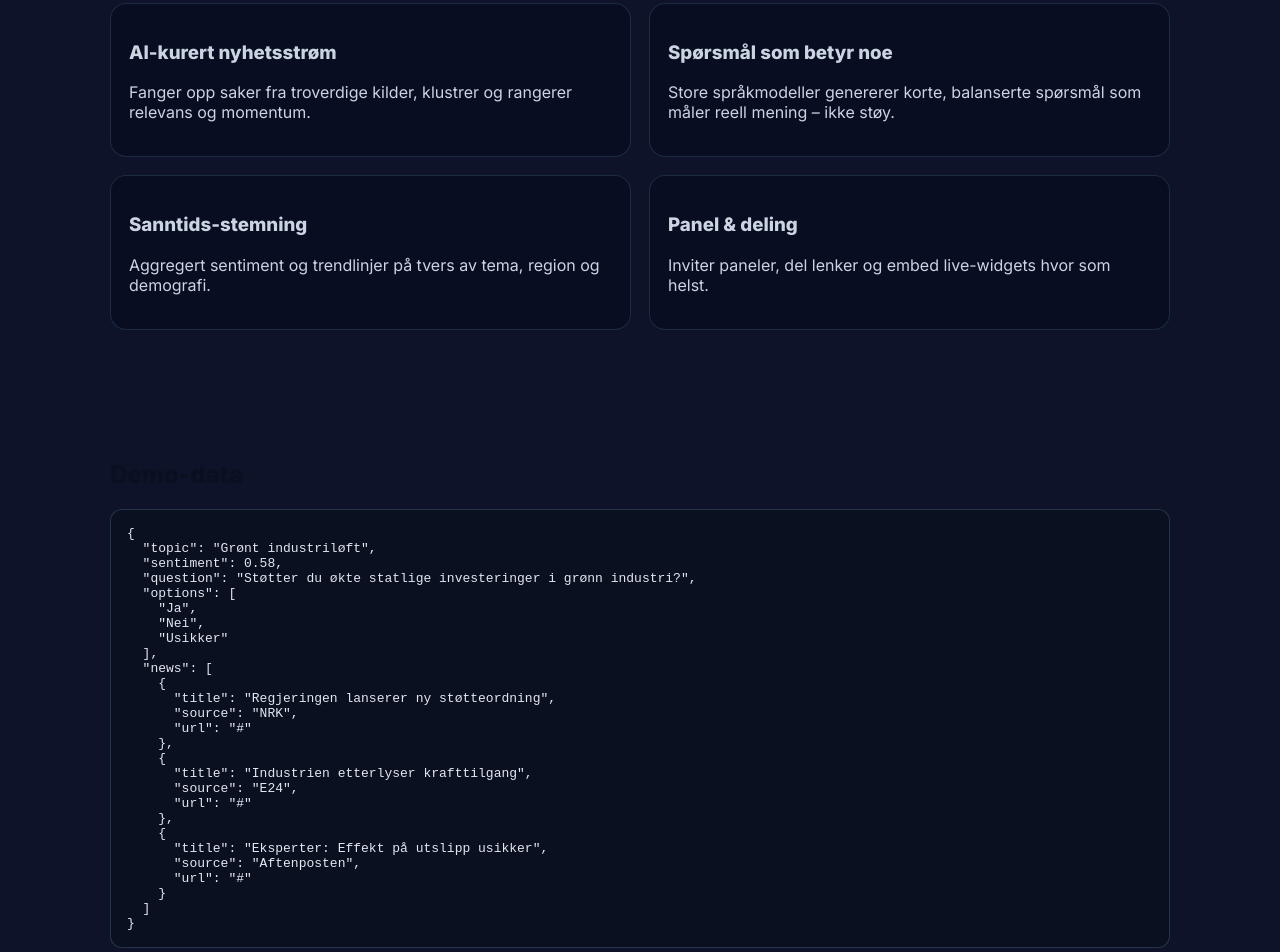
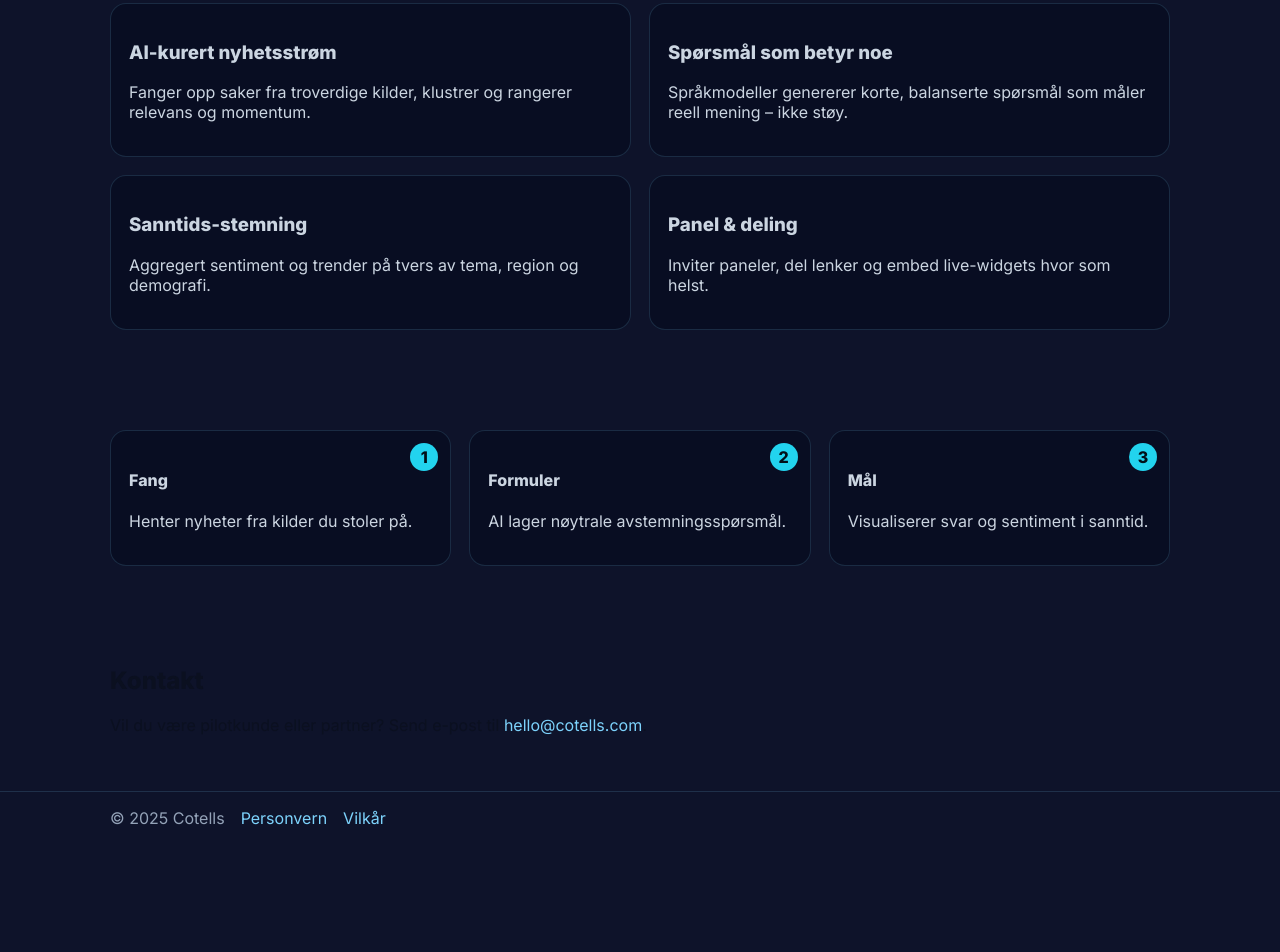
Before and after one commit to SAS18/cotells, a plain HTML site: page index.html in a window 1280 px wide. Shown: the part 550-1502 px from the top of the page. After the commit the page ends 1394 px from the top, so only its background shows below. Drawn offline with Linux system fonts and the light colour scheme.

Commit message:
Add files via upload

```diff
--- a/index.html
+++ b/index.html
@@ -19,7 +19,7 @@
       </div>
       <nav>
         <a href="#funksjoner">Funksjoner</a>
-        <a href="#demo">Demo</a>
+        <a href="#hvordan">Slik virker det</a>
         <a href="#kontakt" class="cta-link">Kontakt</a>
       </nav>
     </div>
@@ -29,7 +29,7 @@
     <div class="container hero-inner">
       <div class="hero-copy">
         <h1>Digitalt Samtidsbarometer</h1>
-        <p>Cotells samler nyheter, genererer presise spørsmål og viser hva folk faktisk mener – i sanntid.</p>
+        <p>Cotells kuraterer nyheter, genererer presise spørsmål og viser sanntidsstemning – på ett sted.</p>
         <form class="signup" id="signup-form">
           <input type="email" id="email" placeholder="E-post for tidlig tilgang" required />
           <button type="submit">Få tilgang</button>
@@ -39,15 +39,15 @@
       <div class="hero-art">
         <div class="card">
           <h3>Dagens tema</h3>
-          <p id="topic">Laster…</p>
-          <div class="meter">
+          <p id="topic">Grønt industriløft</p>
+          <div class="meter" aria-label="Aggregert sentiment">
             <div class="meter-fill" id="sentiment" style="width: 58%"></div>
           </div>
           <div class="labels">
             <span>Negativ</span><span>Nøytral</span><span>Positiv</span>
           </div>
           <div class="poll">
-            <p class="question" id="question">Bør staten subsidiere elbillading?</p>
+            <p class="question" id="question">Støtter du økte statlige investeringer i grønn industri?</p>
             <div class="options">
               <button class="option">Ja</button>
               <button class="option">Nei</button>
@@ -67,11 +67,11 @@
       </div>
       <div class="feature">
         <h3>Spørsmål som betyr noe</h3>
-        <p>Store språkmodeller genererer korte, balanserte spørsmål som måler reell mening – ikke støy.</p>
+        <p>Språkmodeller genererer korte, balanserte spørsmål som måler reell mening – ikke støy.</p>
       </div>
       <div class="feature">
         <h3>Sanntids-stemning</h3>
-        <p>Aggregert sentiment og trendlinjer på tvers av tema, region og demografi.</p>
+        <p>Aggregert sentiment og trender på tvers av tema, region og demografi.</p>
       </div>
       <div class="feature">
         <h3>Panel & deling</h3>
@@ -80,10 +80,23 @@
     </div>
   </section>
 
-  <section id="demo" class="demo">
-    <div class="container">
-      <h2>Demo-data</h2>
-      <pre id="demo-json" class="code"></pre>
+  <section id="hvordan" class="how">
+    <div class="container steps">
+      <div class="step">
+        <span class="badge">1</span>
+        <h4>Fang</h4>
+        <p>Henter nyheter fra kilder du stoler på.</p>
+      </div>
+      <div class="step">
+        <span class="badge">2</span>
+        <h4>Formuler</h4>
+        <p>AI lager nøytrale avstemningsspørsmål.</p>
+      </div>
+      <div class="step">
+        <span class="badge">3</span>
+        <h4>Mål</h4>
+        <p>Visualiserer svar og sentiment i sanntid.</p>
+      </div>
     </div>
   </section>
 
@@ -103,24 +116,7 @@
   </footer>
 
   <script>
-    const demo = {
-      topic: "Grønt industriløft",
-      sentiment: 0.58,
-      question: "Støtter du økte statlige investeringer i grønn industri?",
-      options: ["Ja", "Nei", "Usikker"],
-      news: [
-        {title: "Regjeringen lanserer ny støtteordning", source: "NRK", url: "#"},
-        {title: "Industrien etterlyser krafttilgang", source: "E24", url: "#"},
-        {title: "Eksperter: Effekt på utslipp usikker", source: "Aftenposten", url: "#"}
-      ]
-    };
-
     document.getElementById("year").textContent = new Date().getFullYear();
-    document.getElementById("topic").textContent = demo.topic;
-    document.getElementById("sentiment").style.width = Math.round(demo.sentiment * 100) + "%";
-    document.getElementById("question").textContent = demo.question;
-    document.getElementById("demo-json").textContent = JSON.stringify(demo, null, 2);
-
     document.getElementById("signup-form").addEventListener("submit", (e) => {
       e.preventDefault();
       const email = document.getElementById("email").value;
--- a/styles.css
+++ b/styles.css
@@ -35,14 +35,16 @@ a:hover { text-decoration: underline; }
 .grid{ display:grid; grid-template-columns: repeat(2, 1fr); gap:18px; }
 .feature{ background: rgba(2,6,23,0.4); border:1px solid rgba(125,211,252,0.15); border-radius:16px; padding:18px; color:#cbd5e1; }
 
-.demo{ padding:50px 0; }
-.code{ background:#0b1020; color:#e2e8f0; border:1px solid rgba(125,211,252,0.2); padding:16px; border-radius:12px; overflow:auto; }
+.how{ padding:40px 0; }
+.steps{ display:grid; grid-template-columns: repeat(3, 1fr); gap:18px; }
+.step{ background: rgba(2,6,23,0.4); border:1px solid rgba(125,211,252,0.15); border-radius:16px; padding:18px; color:#cbd5e1; position:relative; }
+.badge{ position:absolute; top:12px; right:12px; background:#22d3ee; color:#001018; width:28px; height:28px; display:grid; place-items:center; border-radius:999px; font-weight:800; }
 
 .contact{ padding:40px 0; }
 .footer{ padding:16px 0; border-top:1px solid rgba(125,211,252,0.15); color:#94a3b8; }
-.footer .container{ display:flex; gap:16px; align-items:center; }
+.footer .container{ display:flex; gap:16px; align-items:center; flex-wrap:wrap; }
 
 @media (max-width:900px){
   .hero-inner{ grid-template-columns: 1fr; }
-  .grid{ grid-template-columns: 1fr; }
+  .grid, .steps{ grid-template-columns: 1fr; }
 }
```
Also changed, not shown: README.md.
